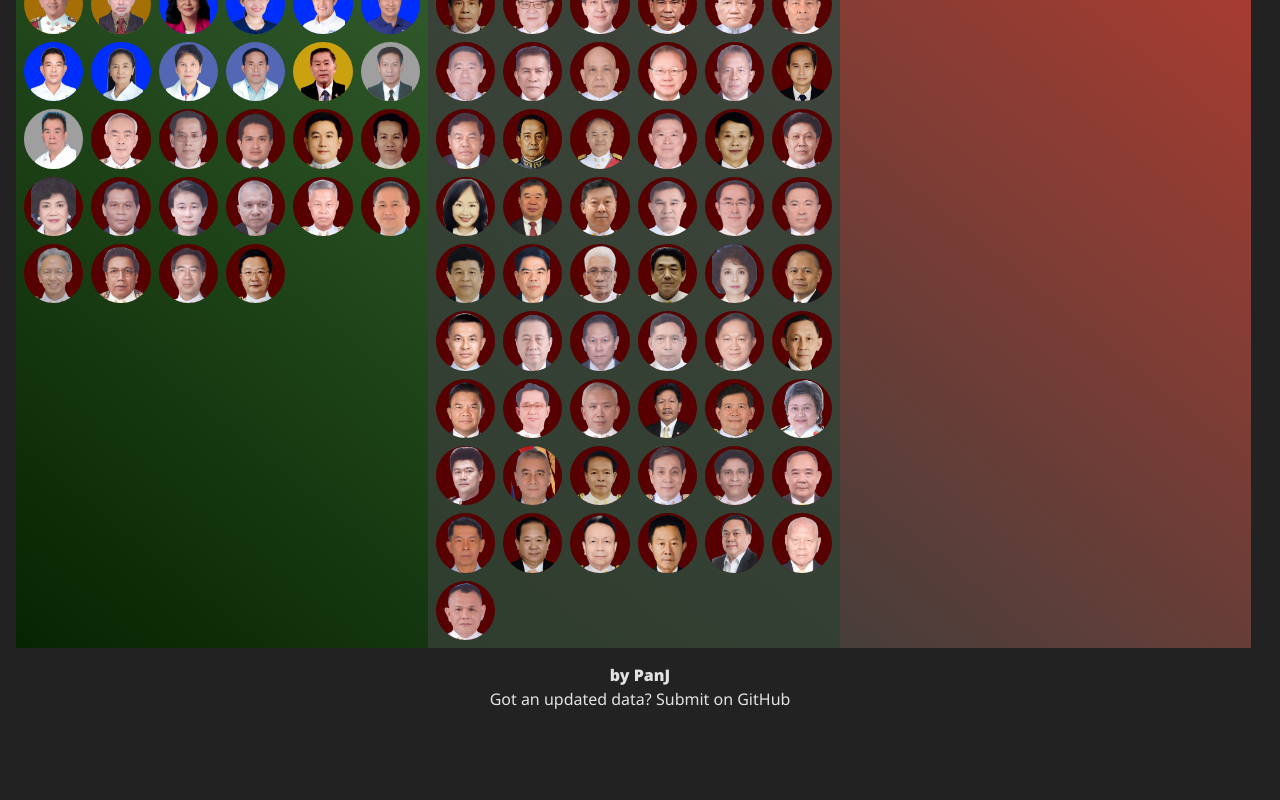
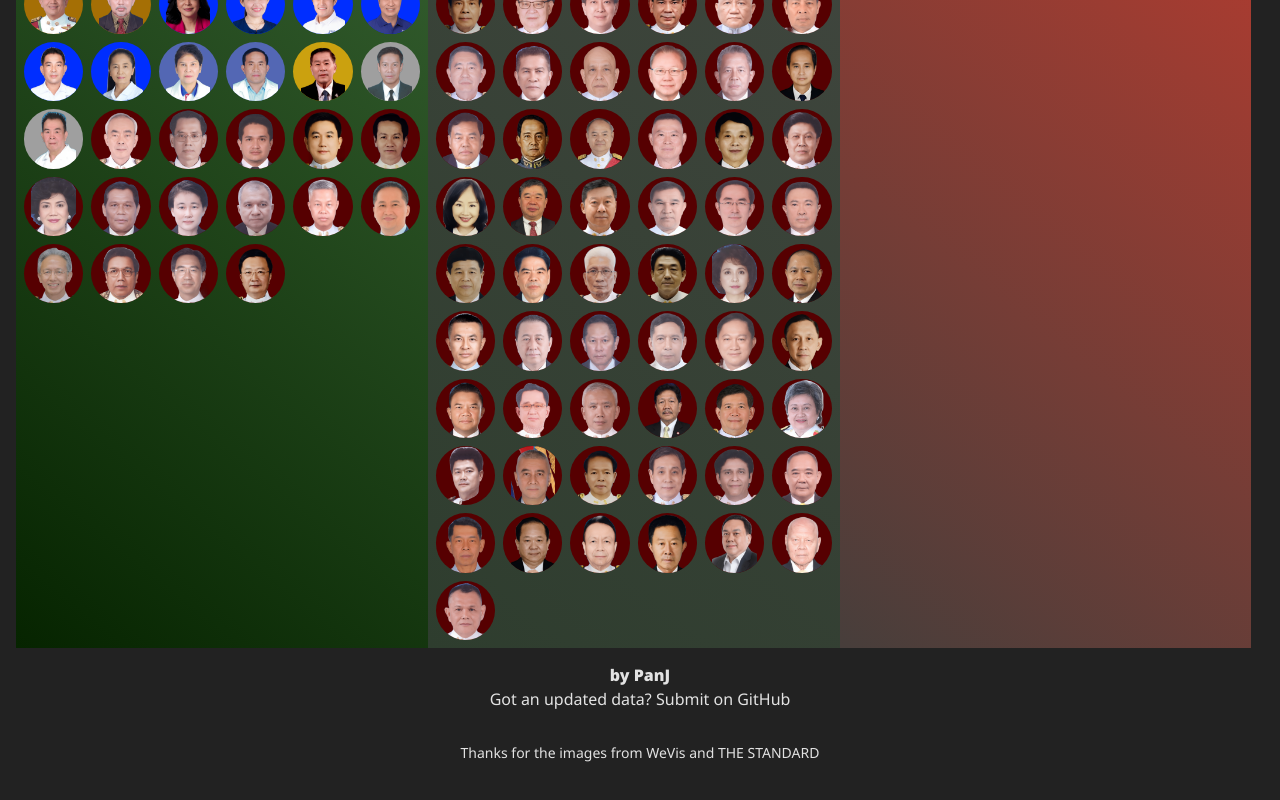
Before and after one commit to PanJ/road-to-376, a React (Vite) app: page / in a window 1280 px wide. Shown: the part 3836-4636 px from the top of the page. Before the commit the page ends 4596 px from the top, so only its background shows below. Built offline with nearby package versions, Linux system fonts and the light colour scheme.

Commit message:
✨ add credits for images

```diff
--- a/src/App.tsx
+++ b/src/App.tsx
@@ -230,6 +230,16 @@ function App() {
           Submit on GitHub
         </a>
       </p>
+      <p className="mb-8 text-sm">
+        Thanks for the images from{" "}
+        <a href="https://wevis.info/" target="_blank">
+          WeVis
+        </a>{" "}
+        and{" "}
+        <a href="https://election2566.thestandard.co/" target="_blank">
+          THE STANDARD
+        </a>
+      </p>
       <Tooltip id="vote-tooltip" />
     </>
   );
```
